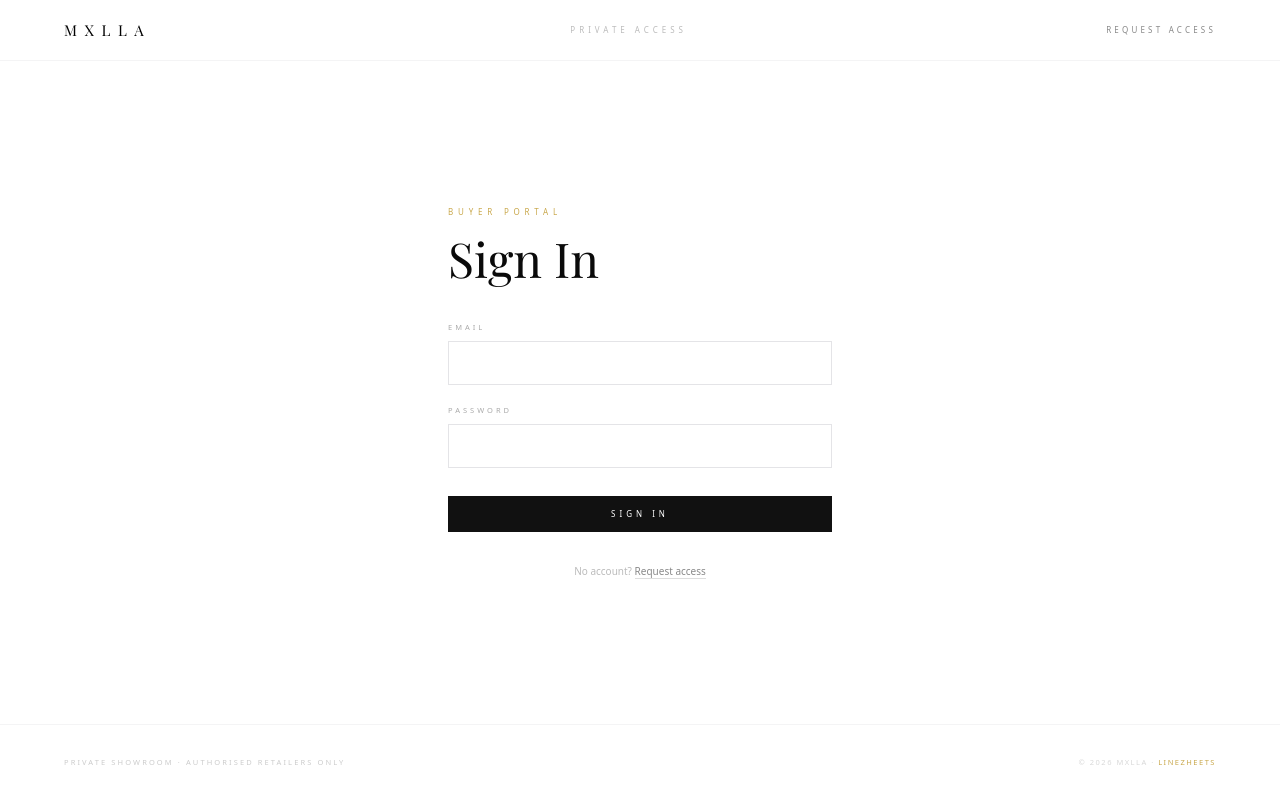
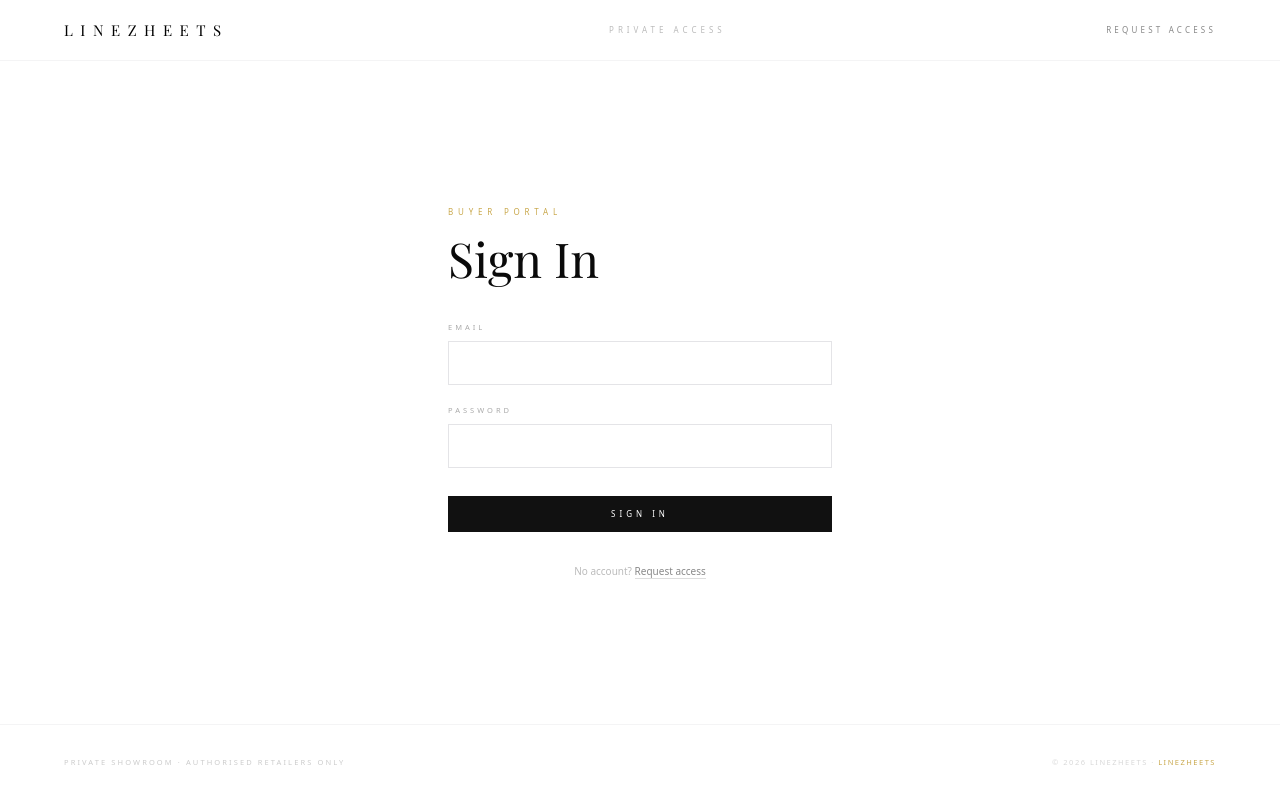
Before and after one commit to Linezheets/nextjs-with-supabase, a Next.js app: page /login in a window 1280 px wide. Built offline with nearby package versions, Linux system fonts and the light colour scheme; no server answers; a web font is replaced by a local one.

Commit message:
fix: rename MXLLA to LINEZHEETS across all pages

```diff
--- a/app/login/page.tsx
+++ b/app/login/page.tsx
@@ -45,7 +45,7 @@ function LoginForm() {
                letterSpacing: '0.5em',
                fontWeight  : 400,
              }}>
-            MXLLA
+            LINEZHEETS
           </a>
           <span className="text-[8px] uppercase tracking-[0.5em]"
                 style={{ color: '#bbb' }}>
@@ -154,7 +154,7 @@ function LoginForm() {
           </p>
           <p className="text-[7.5px] uppercase tracking-[0.2em]"
              style={{ color: '#d8d8d8' }}>
-            © {new Date().getFullYear()} MXLLA ·{' '}
+            © {new Date().getFullYear()} Linezheets ·{' '}
             <span style={{ color: '#c9a84c' }}>Linezheets</span>
           </p>
         </div>
```
